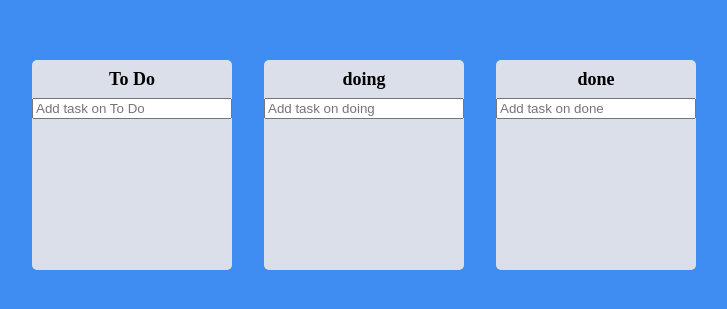
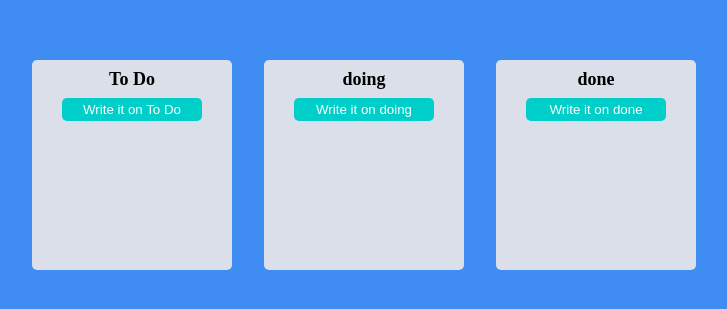
Before and after one commit to griteach/trello-react, a React (Create React App) app: page / in a window 1280 px wide. Shown: the part 235-544 px from the top of the page, without its empty margins (268-995 px from the left). Built offline with nearby package versions, Linux system fonts and the light colour scheme.

Commit message:
updating input

```diff
--- a/src/components/Board.tsx
+++ b/src/components/Board.tsx
@@ -50,10 +50,26 @@ interface IForm{
 
 const Form = styled.form`
     width: 100%;
+    display: flex;
+    justify-content: center;
+    align-items: center;
 
     input{
         box-sizing: border-box;
-        width:100%;
+        width: 70%;
+        border: none;
+        border-radius: 5px;
+        padding:4px;
+        background-color: #00cec9;
+
+        ::placeholder{
+            color:white;
+            text-align: center;
+        }
+        &:focus{
+
+            outline-color: #ffeaa7;
+        }
     }
 `;
 
@@ -76,8 +92,8 @@ function Board({toDos, boardId}:IBoardProps){
             return {
                 ...allBoards,
                 [boardId]:[
-                    ...allBoards[boardId],
-                    newToDo
+                    newToDo,
+                    ...allBoards[boardId]
                 ]
 
             }
@@ -89,10 +105,11 @@ function Board({toDos, boardId}:IBoardProps){
     return(
     <Wrapper>
         <Title>{boardId}</Title>
+
         <Form onSubmit={handleSubmit(onValid)} >
             <input {...register("toDo", {
                 required:true,
-            })} type="text" placeholder={`Add task on ${boardId}`} />
+            })} type="text" placeholder={`Write it on ${boardId}`} />
         </Form>
 
 
```
